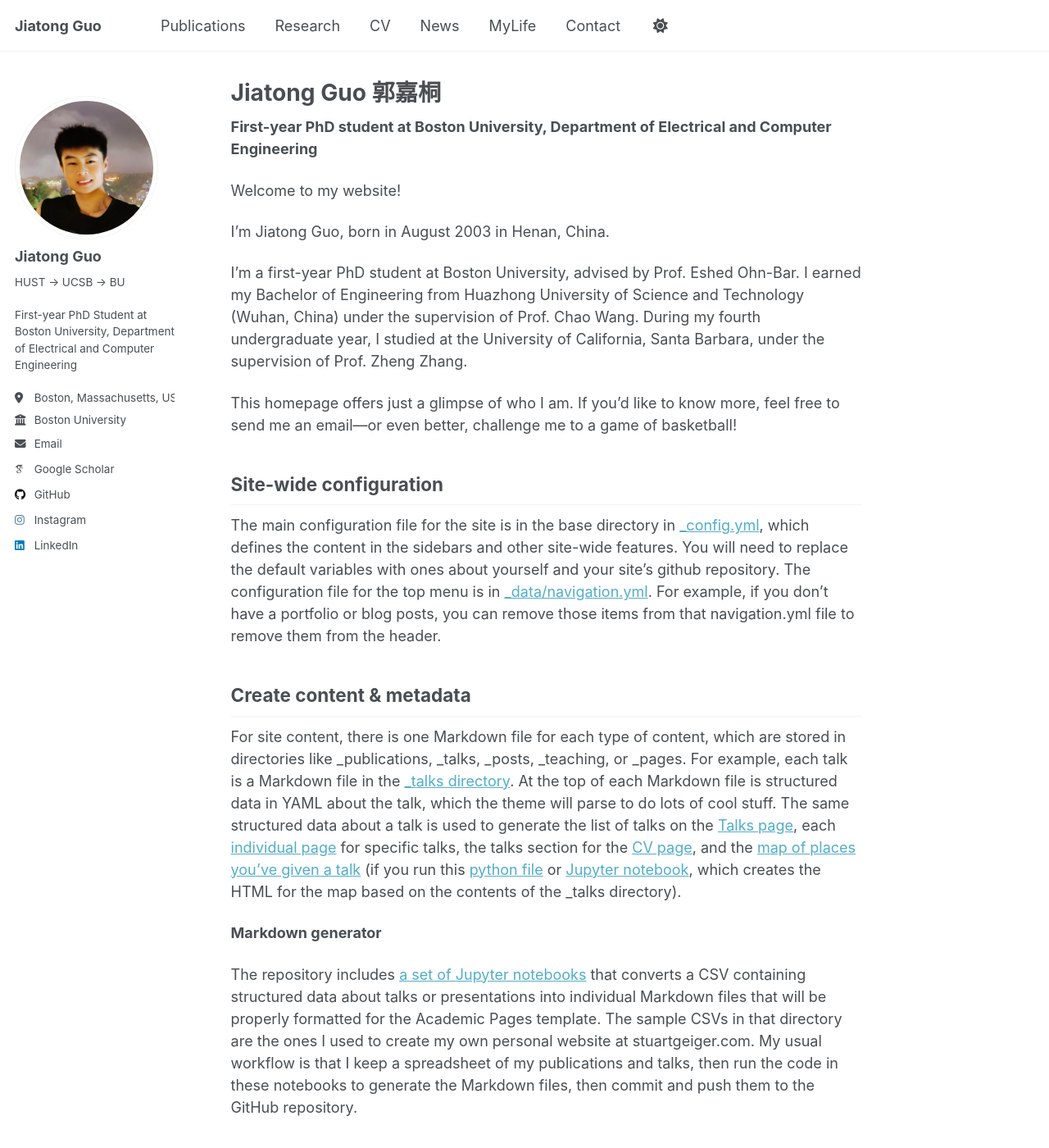
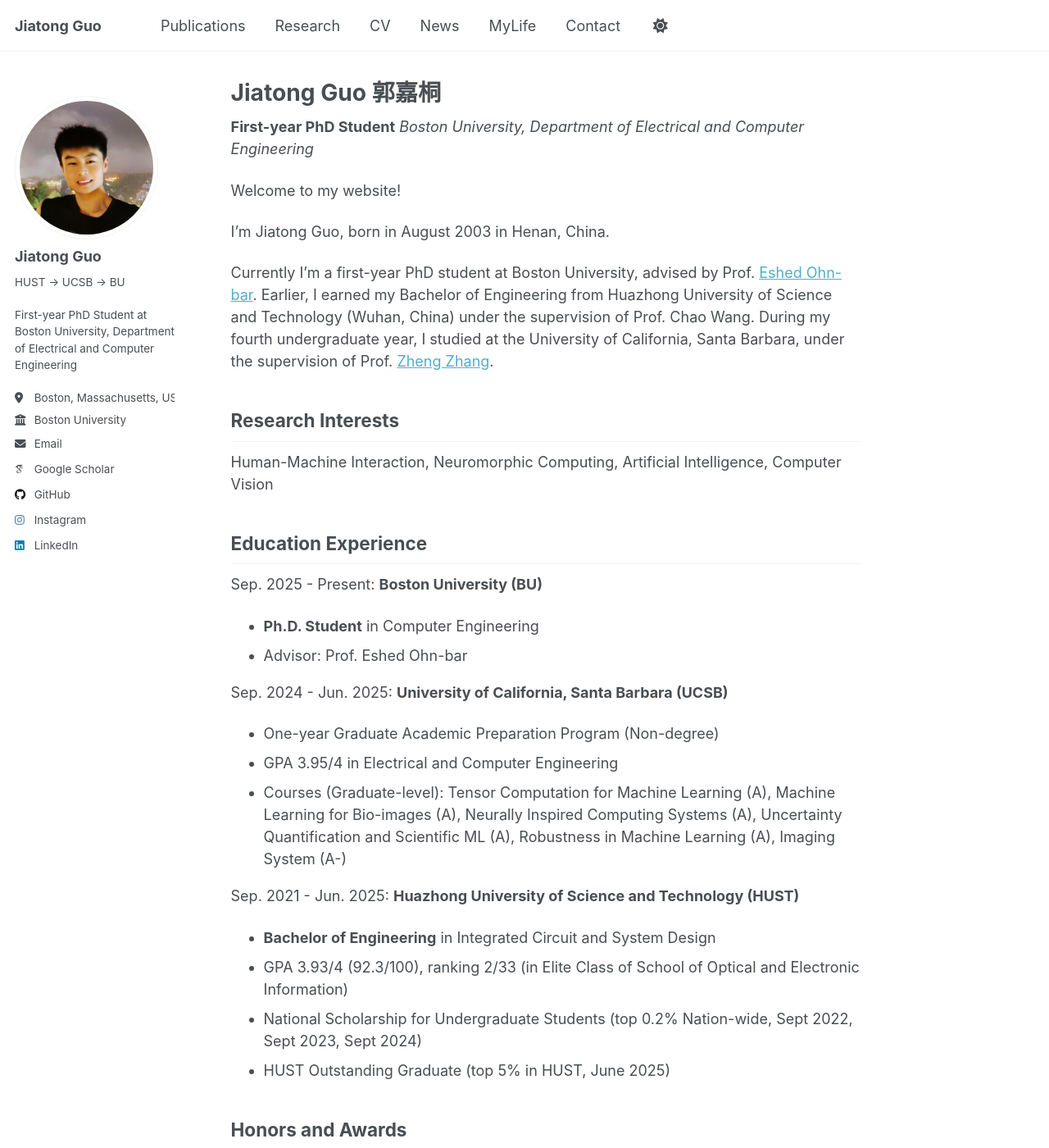
Before and after one commit to guojiatong/guojiatong.github.io, a Jekyll site: the page built from _pages/about.md, in a window 1280 px wide and 1400 px high. Shown: the whole window at 82% size. Built offline with Jekyll 4.4.1, drawn with Linux system fonts in a browser that asks for light colours; some web fonts are replaced; a script that is not in the unit is left out; some of the changed text lies outside the part shown.

Commit message:
Update about.md

```diff
--- a/_pages/about.md
+++ b/_pages/about.md
@@ -7,37 +7,46 @@ redirect_from:
   - /about.html
 ---
 
-**First-year PhD student at Boston University, Department of Electrical and Computer Engineering**
+**First-year PhD Student**
+*Boston University, Department of Electrical and Computer Engineering*
 
 Welcome to my website!
 
 I’m Jiatong Guo, born in August 2003 in Henan, China.
 
-I’m a first-year PhD student at Boston University, advised by Prof. Eshed Ohn-Bar. I earned my Bachelor of Engineering from Huazhong University of Science and Technology (Wuhan, China) under the supervision of Prof. Chao Wang. During my fourth undergraduate year, I studied at the University of California, Santa Barbara, under the supervision of Prof. Zheng Zhang.
-
-This homepage offers just a glimpse of who I am. If you’d like to know more, feel free to send me an email—or even better, challenge me to a game of basketball!
+Currently I’m a first-year PhD student at Boston University, advised by Prof. [Eshed Ohn-bar](https://scholar.google.com/citations?hl=en&user=p9zVBV4AAAAJ&view_op=list_works&sortby=pubdate). Earlier, I earned my Bachelor of Engineering from Huazhong University of Science and Technology (Wuhan, China) under the supervision of Prof. Chao Wang. During my fourth undergraduate year, I studied at the University of California, Santa Barbara, under the supervision of Prof. [Zheng Zhang](https://scholar.google.com/citations?hl=en&user=qeahx5QAAAAJ&view_op=list_works&sortby=pubdate).
 
 
-Site-wide configuration
+Research Interests
 ------
-The main configuration file for the site is in the base directory in [_config.yml](https://github.com/academicpages/academicpages.github.io/blob/master/_config.yml), which defines the content in the sidebars and other site-wide features. You will need to replace the default variables with ones about yourself and your site's github repository. The configuration file for the top menu is in [_data/navigation.yml](https://github.com/academicpages/academicpages.github.io/blob/master/_data/navigation.yml). For example, if you don't have a portfolio or blog posts, you can remove those items from that navigation.yml file to remove them from the header.
+Human-Machine Interaction, Neuromorphic Computing, Artificial Intelligence, Computer Vision
 
-Create content & metadata
+
+
+Education Experience
 ------
-For site content, there is one Markdown file for each type of content, which are stored in directories like _publications, _talks, _posts, _teaching, or _pages. For example, each talk is a Markdown file in the [_talks directory](https://github.com/academicpages/academicpages.github.io/tree/master/_talks). At the top of each Markdown file is structured data in YAML about the talk, which the theme will parse to do lots of cool stuff. The same structured data about a talk is used to generate the list of talks on the [Talks page](https://academicpages.github.io/talks), each [individual page](https://academicpages.github.io/talks/2012-03-01-talk-1) for specific talks, the talks section for the [CV page](https://academicpages.github.io/cv), and the [map of places you've given a talk](https://academicpages.github.io/talkmap.html) (if you run this [python file](https://github.com/academicpages/academicpages.github.io/blob/master/talkmap.py) or [Jupyter notebook](https://github.com/academicpages/academicpages.github.io/blob/master/talkmap.ipynb), which creates the HTML for the map based on the contents of the _talks directory).
+Sep. 2025 - Present: **Boston University (BU)**
+* **Ph.D. Student** in Computer Engineering
+* Advisor: Prof. Eshed Ohn-bar
 
-**Markdown generator**
+Sep. 2024 - Jun. 2025: **University of California, Santa Barbara (UCSB)**
+* One-year Graduate Academic Preparation Program (Non-degree)
+* GPA 3.95/4 in Electrical and Computer Engineering
+* Courses (Graduate-level): Tensor Computation for Machine Learning (A), Machine Learning for Bio-images (A), Neurally Inspired Computing Systems (A), Uncertainty Quantification and Scientific ML (A), Robustness in Machine Learning (A), Imaging System (A-)
 
-The repository includes [a set of Jupyter notebooks](https://github.com/academicpages/academicpages.github.io/tree/master/markdown_generator
-) that converts a CSV containing structured data about talks or presentations into individual Markdown files that will be properly formatted for the Academic Pages template. The sample CSVs in that directory are the ones I used to create my own personal website at stuartgeiger.com. My usual workflow is that I keep a spreadsheet of my publications and talks, then run the code in these notebooks to generate the Markdown files, then commit and push them to the GitHub repository.
+Sep. 2021 - Jun. 2025: **Huazhong University of Science and Technology (HUST)**
+* **Bachelor of Engineering** in Integrated Circuit and System Design
+* GPA 3.93/4 (92.3/100), ranking 2/33 (in Elite Class of School of Optical and Electronic Information)
+* National Scholarship for Undergraduate Students (top 0.2% Nation-wide, Sept 2022, Sept 2023, Sept 2024)
+* HUST Outstanding Graduate (top 5% in HUST, June 2025)
 
-How to edit your site's GitHub repository
+
+Honors and Awards
 ------
-Many people use a git client to create files on their local computer and then push them to GitHub's servers. If you are not familiar with git, you can directly edit these configuration and Markdown files directly in the github.com interface. Navigate to a file (like [this one](https://github.com/academicpages/academicpages.github.io/blob/master/_talks/2012-03-01-talk-1.md) and click the pencil icon in the top right of the content preview (to the right of the "Raw | Blame | History" buttons). You can delete a file by clicking the trashcan icon to the right of the pencil icon. You can also create new files or upload files by navigating to a directory and clicking the "Create new file" or "Upload files" buttons.
 
-Example: editing a Markdown file for a talk
-![Editing a Markdown file for a talk](/images/editing-talk.png)
+
+
 
 For more info
 ------
-More info about configuring Academic Pages can be found in [the guide](https://academicpages.github.io/markdown/), the [growing wiki](https://github.com/academicpages/academicpages.github.io/wiki), and you can always [ask a question on GitHub](https://github.com/academicpages/academicpages.github.io/discussions). The [guides for the Minimal Mistakes theme](https://mmistakes.github.io/minimal-mistakes/docs/configuration/) (which this theme was forked from) might also be helpful.
+This homepage offers just a glimpse of who I am. If you’d like to know more, feel free to send me an email—or even better, challenge me to a game of basketball!
```
